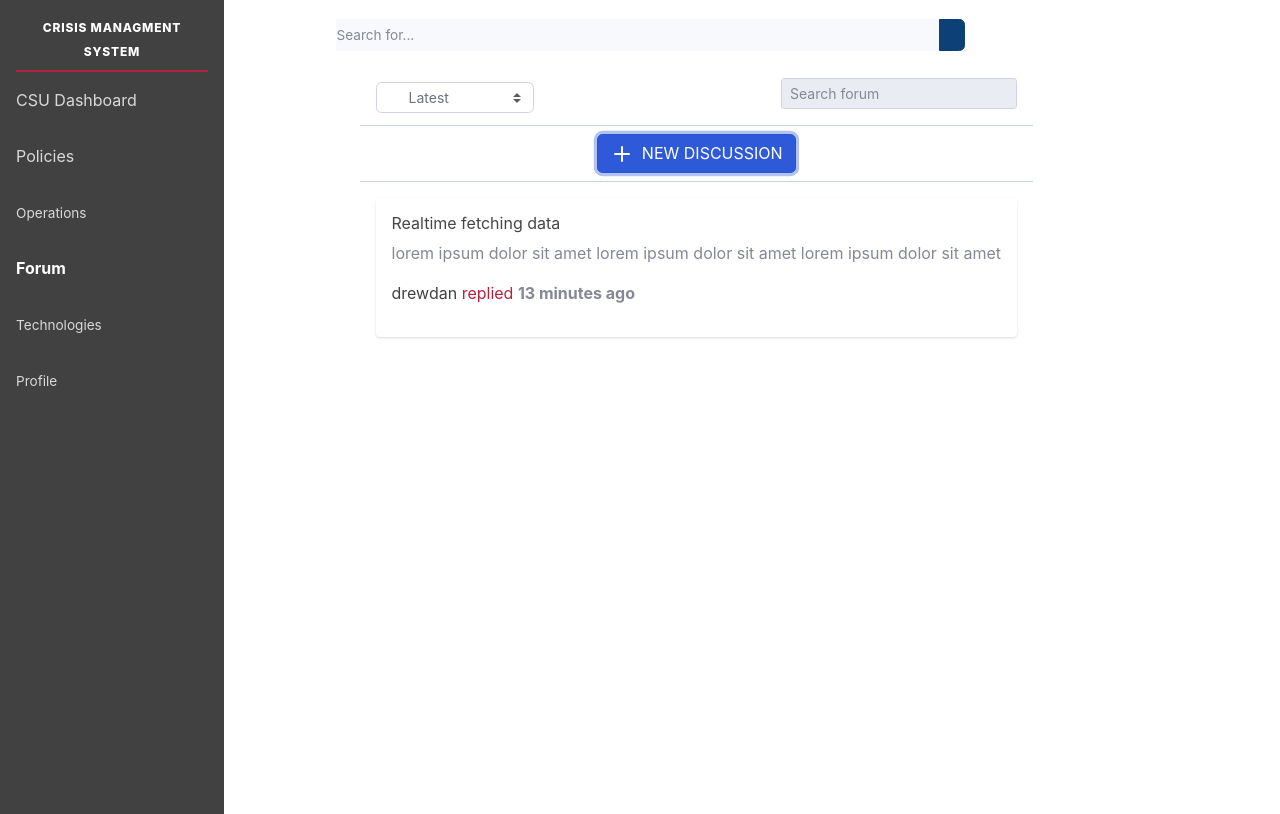
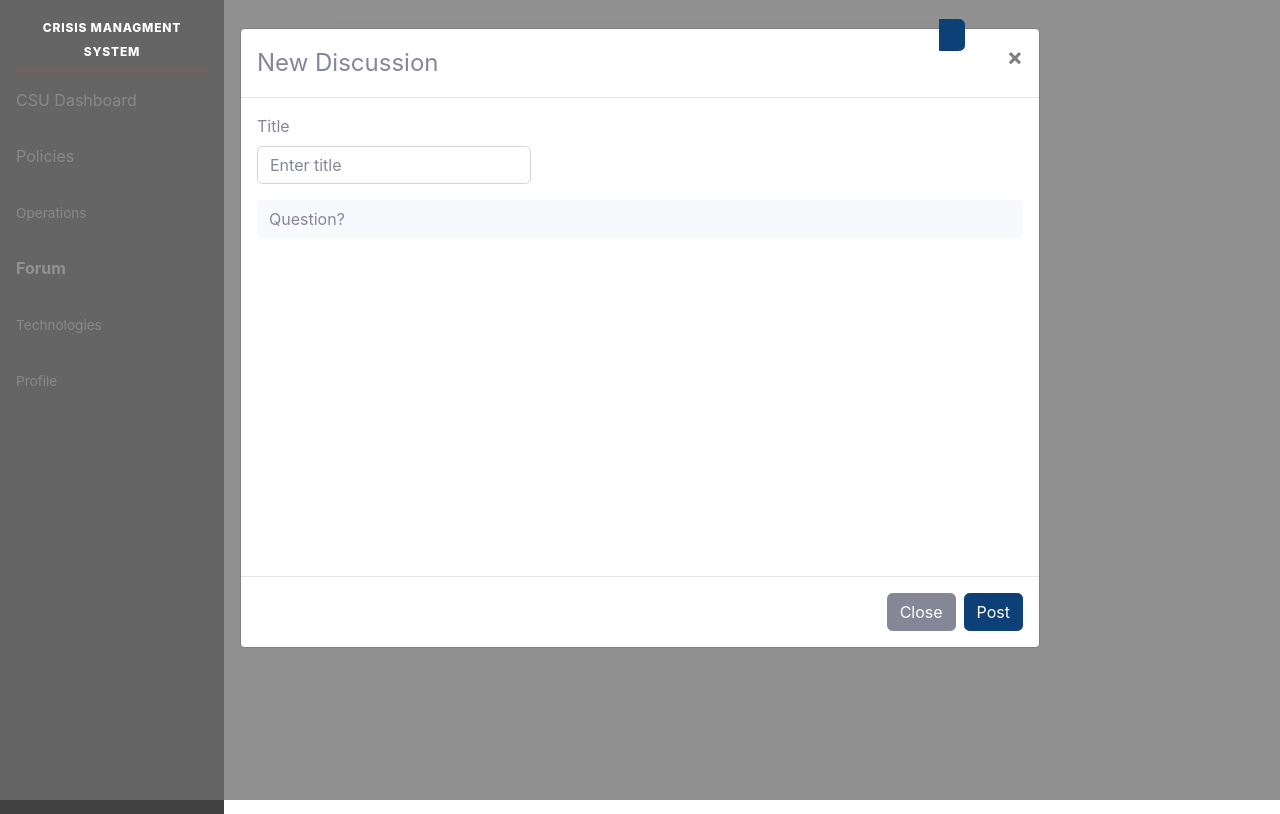
Before and after one commit to SP-Crisis/CrisisFrontEnd, a React (Create React App) app: page /forum in a window 1280 px wide. Both pictures are taken after a click on the button "NEW DISCUSSION". Built offline with nearby package versions, Linux system fonts and the light colour scheme.

Commit message:
modal working

```diff
--- a/package.json
+++ b/package.json
@@ -6,7 +6,11 @@
     "@testing-library/jest-dom": "^5.11.9",
     "@testing-library/react": "^11.2.5",
     "@testing-library/user-event": "^12.6.3",
+    "bootstrap": "^4.6.0",
+    "jquery": "^3.6.0",
+    "popper.js": "^1.16.1",
     "react": "^17.0.1",
+    "react-bootstrap": "^1.5.1",
     "react-dom": "^17.0.1",
     "react-router-dom": "^5.2.0",
     "react-scripts": "4.0.2",
--- a/src/components/Forum.jsx
+++ b/src/components/Forum.jsx
@@ -1,7 +1,15 @@
-import React from "react";
+import React, {useState} from "react";
+
+import { Button, Modal } from 'react-bootstrap';
+
 
 
 function Forum() {
+    const [show, setShow] = useState(false);
+
+  const handleClose = () => setShow(false);
+  const handleShow = () => setShow(true);
+
 
   return (
     <div className="forum">
@@ -17,10 +25,9 @@ function Forum() {
                 <select class="custom-select custom-select-sm w-auto mr-1">
                     <option selected="">Latest</option>
                     <option value="1">Popular</option>
-                    <option value="3">Solved</option>
-                    <option value="3">Unsolved</option>
                     <option value="3">No Replies Yet</option>
                 </select>
+
                 <span class="input-icon input-icon-sm ml-auto w-auto">
                     <input type="text" class="form-control form-control-sm bg-gray-200 border-gray-200 shadow-none mb-4 mt-4" placeholder="Search forum" />
                 </span>
@@ -28,13 +35,14 @@ function Forum() {
               </div>
               <div class="inner-sidebar">
                 <div class="inner-sidebar-header justify-content-center">
-                  <button class="btn btn-primary has-icon btn-block" type="button" data-toggle="modal" data-target="#threadModal">
-                      <svg xmlns="http://www.w3.org/2000/svg" width="24" height="24" viewBox="0 0 24 24" fill="none" stroke="currentColor" stroke-width="2" stroke-linecap="round" stroke-linejoin="round" class="feather feather-plus mr-2">
+
+                <Button variant="primary"  onClick={handleShow} lass="btn btn-primary has-icon btn-block">
+                <svg xmlns="http://www.w3.org/2000/svg" width="24" height="24" viewBox="0 0 24 24" fill="none" stroke="currentColor" stroke-width="2" stroke-linecap="round" stroke-linejoin="round" class="feather feather-plus mr-2">
                           <line x1="12" y1="5" x2="12" y2="19"></line>
                           <line x1="5" y1="12" x2="19" y2="12"></line>
                       </svg>
                     NEW DISCUSSION
-                  </button>
+                </Button>
 
 
               </div>
@@ -60,38 +68,37 @@ function Forum() {
               </div>
             </div>
 
-            <div class="modal" id="#threadModal" tabindex="-1" role="dialog" aria-labelledby="threadModalLabel" aria-hidden="true">
-             <div class="modal-dialog modal-lg" role="document">
-            <div class="modal-content">
-                <form>
-                    <div class="modal-header d-flex align-items-center bg-primary text-white">
-                        <h6 class="modal-title mb-0" id="threadModalLabel">New Discussion</h6>
-                        <button type="button" class="close" data-dismiss="modal" aria-label="Close">
-                            <span aria-hidden="true">×</span>
-                        </button>
-                    </div>
-                    <div class="modal-body">
+
+        </div>
+    < div class="modal">
+        <Modal size="lg" show={show} onHide={handleClose}>
+                <Modal.Header closeButton>
+                    <Modal.Title> New Discussion</Modal.Title>
+                </Modal.Header>
+                <Modal.Body>
+                    <form>
                         <div class="form-group">
                             <label for="threadTitle">Title</label>
                             <input type="text" class="form-control" id="threadTitle" placeholder="Enter title" autofocus="" />
                         </div>
                         <textarea class="form-control summernote" style={{display: "none"}}></textarea>
 
-                        <div class="custom-file form-control-sm mt-3" style={{width: "300px"}}>
-                            <input type="file" class="custom-file-input" id="customFile" multiple="" />
-                            <label class="custom-file-label" for="customFile">Attachment</label>
+                        <div class="input-group" style={{width: "340pxx", height: "360px"}}>
+                            <input type="text" class="form-control bg-light border-0 small" placeholder="Question?"
+                                aria-label="Question" aria-describedby="basic-addon2"></input>
                         </div>
-                    </div>
-                    <div class="modal-footer">
-                        <button type="button" class="btn btn-light" data-dismiss="modal">Cancel</button>
-                        <button type="button" class="btn btn-primary">Post</button>
-                    </div>
-                </form>
-            </div>
+                    </form>
+                </Modal.Body>
+                <Modal.Footer>
+                    <Button variant="secondary" onClick={handleClose}>
+                        Close
+                    </Button>
+                    <Button variant="primary" onClick={handleClose}>
+                        Post
+                    </Button>
+                </Modal.Footer>
+            </Modal>
         </div>
-    </div>
-
-    </div>
     </div>
   );
 }
```
Also changed, not shown: src/dashboard.css, 1 other file (tests, documents, lock files or other folders).
